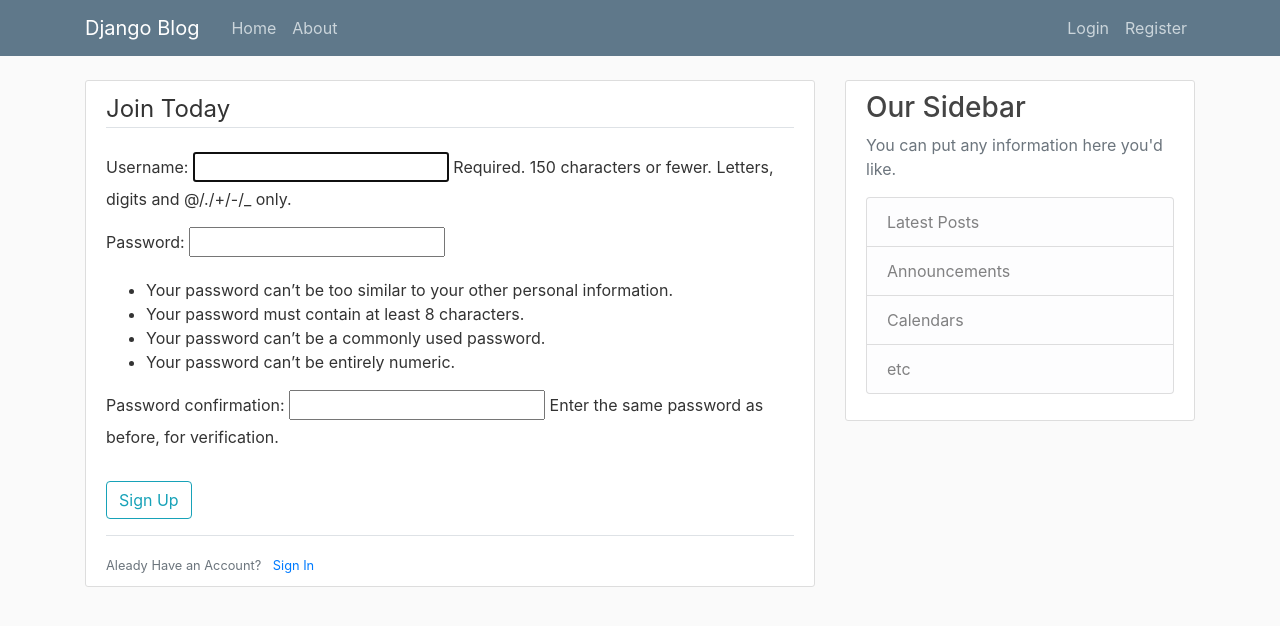
After one commit to inspirado/PythonDjangoApp, a Django app: page /register/ in a window 1280 px wide. The commit adds this page. Shown: the top 626 px of the page. Run offline with Django 3.2, Linux system fonts and the light colour scheme; some libraries are stand-ins or nearby versions.

Commit message:
form validation

```diff
--- a/django_project/blog/templates/blog/base.html
+++ b/django_project/blog/templates/blog/base.html
@@ -43,7 +43,14 @@
         <main role="main" class="container">
             <div class="row">
                 <div class="col-md-8">
-                 {% block content %}{% endblock %}
+                    {% if messages %}
+                       {% for message in messages %}
+                            <div class="alert alert-{{ message.tags }}">
+                                {{ message }}
+                            </div>
+                        {% endfor %}
+                    {% endif  %}
+                    {% block content %}{% endblock %}
                 </div>
                 <div class="col-md-4">
                     <div class="content-section">
--- a/django_project/blog/views.py
+++ b/django_project/blog/views.py
@@ -1,5 +1,5 @@
 from django.shortcuts import render
-from django.http import HttpResponse
+#from django.http import HttpResponse
 from .models import Post
 
 def home(request):
--- a/django_project/django_project/urls.py
+++ b/django_project/django_project/urls.py
@@ -15,8 +15,10 @@ Including another URLconf
 """
 from django.contrib import admin
 from django.urls import path, include
+from users import views as user_views
 
 urlpatterns = [
     path('admin/', admin.site.urls),
+    path('register/', user_views.register, name='register'),
     path('', include('blog.urls')),
 ]
--- /dev/null
+++ b/django_project/users/templates/users/register.html
@@ -0,0 +1,22 @@
+{% extends "blog/base.html" %}
+{% block content %}
+  <div class ="content-section">
+      <form method ="POST">
+            {% csrf_token %}
+            <fieldset class="form-group">
+                <legend class="border-bottom mb-4">Join Today</legend>
+                {{ form.as_p }}
+            </fieldset>
+            <div class="form-group">
+                <button class="btn btn-outline-info" type="submit">Sign Up</button>
+
+            </div>
+
+      </form>
+      <div class="border-top pt-3">
+          <small class="text-muted">
+              Aleady Have an Account? <a class="ml-2" href="#">Sign In</a>
+          </small>
+      </div>
+  </div>
+{% endblock content %}
--- a/django_project/users/views.py
+++ b/django_project/users/views.py
@@ -1,4 +1,14 @@
-from django.shortcuts import render
+from django.shortcuts import render, redirect
 from django.contrib.auth.forms import UserCreationForm
+from django.contrib import messages
 
 def register(request):
+    if request.method == 'POST':
+        form = UserCreationForm(request.POST)
+        if form.is_valid():
+            username = form.cleaned_data.get('username')
+            messages.success(request, f'Account created for {username}!')
+            return redirect('blog-home')
+    else:
+        form = UserCreationForm()
+    return render(request, 'users/register.html', {'form': form})
```
